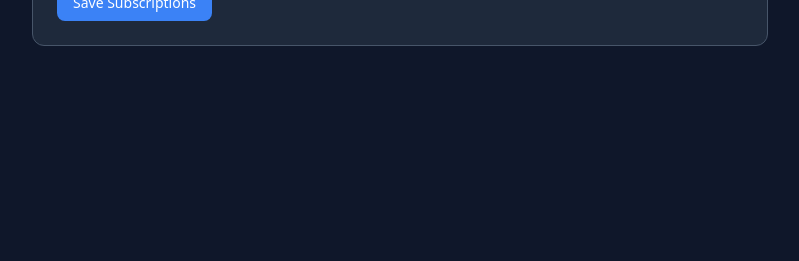
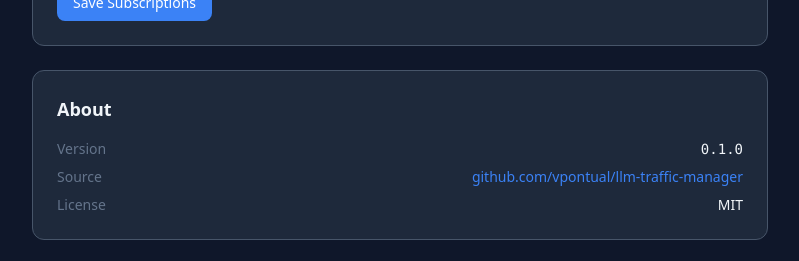
Before and after one commit to vpontual/llm-traffic-manager, a Next.js app: page /settings in a window 1280 px wide. Shown: the part 1039-1300 px from the top of the page, without its empty margins (240-1039 px from the left). Before the commit the page ends 1109 px from the top, so only its background shows below. Built offline with nearby package versions, Linux system fonts and the light colour scheme; no server answers; the database is empty.

Commit message:
Add version 0.1.0 to settings page with About section

```diff
--- a/next.config.ts
+++ b/next.config.ts
@@ -1,7 +1,13 @@
 import type { NextConfig } from "next";
+import { readFileSync } from "fs";
+
+const pkg = JSON.parse(readFileSync("./package.json", "utf-8"));
 
 const nextConfig: NextConfig = {
   output: "standalone",
+  env: {
+    APP_VERSION: pkg.version,
+  },
 };
 
 export default nextConfig;
--- a/package.json
+++ b/package.json
@@ -1,6 +1,6 @@
 {
   "name": "llm-traffic-manager",
-  "version": "1.0.0",
+  "version": "0.1.0",
   "private": true,
   "scripts": {
     "dev": "next dev",
--- a/src/app/settings/page.tsx
+++ b/src/app/settings/page.tsx
@@ -414,6 +414,32 @@ export default function SettingsPage() {
           Save Subscriptions
         </button>
       </section>
+
+      {/* About */}
+      <section className="bg-surface-raised border border-border rounded-xl p-6 mt-6">
+        <h2 className="text-lg font-semibold text-text-primary mb-4">About</h2>
+        <div className="space-y-2 text-sm">
+          <div className="flex justify-between">
+            <span className="text-text-muted">Version</span>
+            <span className="text-text-primary font-mono">{process.env.APP_VERSION}</span>
+          </div>
+          <div className="flex justify-between">
+            <span className="text-text-muted">Source</span>
+            <a
+              href="https://github.com/vpontual/llm-traffic-manager"
+              target="_blank"
+              rel="noopener noreferrer"
+              className="text-accent hover:underline"
+            >
+              github.com/vpontual/llm-traffic-manager
+            </a>
+          </div>
+          <div className="flex justify-between">
+            <span className="text-text-muted">License</span>
+            <span className="text-text-primary">MIT</span>
+          </div>
+        </div>
+      </section>
     </div>
   );
 }
```
